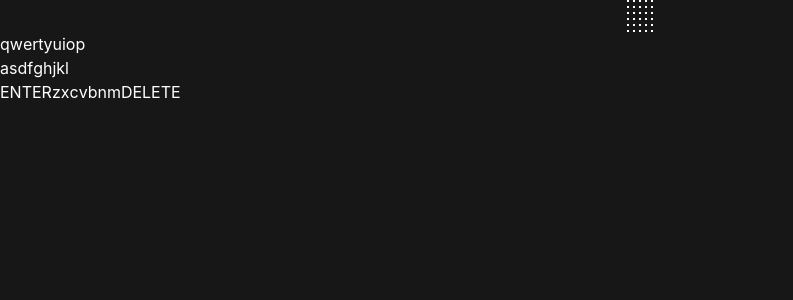
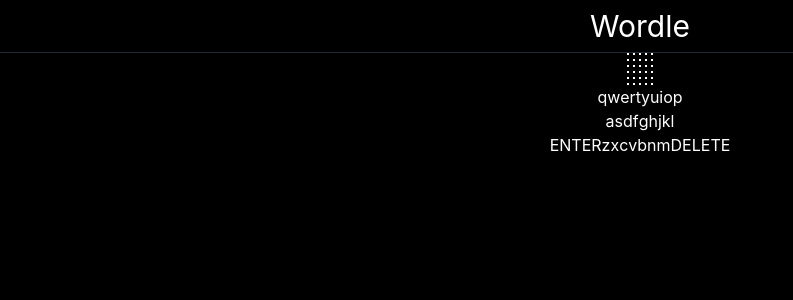
Before and after one commit to TutusBOT/wordle-clone, a Next.js app: page / in a window 1280 px wide. Shown: the top 300 px of the page, without its empty margins (0-793 px from the left). Built offline with nearby package versions, Linux system fonts and the light colour scheme.

Commit message:
navbar, general styling

```diff
--- a/pages/components/Keyboard.tsx
+++ b/pages/components/Keyboard.tsx
@@ -7,17 +7,17 @@
 	const keyRow3 = ["z", "x", "c", "v", "b", "n", "m"];
 	return (
 		<div>
-			<div className="flex">
+			<div className="flex justify-center">
 				{keyRow1.map((key) => {
 					return <Key key={key} letter={key} />;
 				})}
 			</div>
-			<div className="flex">
+			<div className="flex justify-center">
 				{keyRow2.map((key) => {
 					return <Key key={key} letter={key} />;
 				})}
 			</div>
-			<div className="flex">
+			<div className="flex justify-center">
 				<Key letter={"ENTER"}></Key>
 				{keyRow3.map((key) => {
 					return <Key key={key} letter={key} />;
--- /dev/null
+++ b/pages/components/Navbar.tsx
@@ -0,0 +1,11 @@
+import React from "react";
+
+function Navbar() {
+	return (
+		<nav className=" w-full text-center text-white border-b border-gray-800 py-2 text-3xl">
+			Wordle
+		</nav>
+	);
+}
+
+export default Navbar;
--- a/pages/index.tsx
+++ b/pages/index.tsx
@@ -3,6 +3,7 @@
 import { createContext, useState } from "react";
 import Board from "./components/Board";
 import Keyboard from "./components/Keyboard";
+import Navbar from "./components/Navbar";
 import { defaultBoard } from "./components/WordsHelper";
 
 export const AppContext = createContext<any>(defaultBoard);
@@ -11,14 +12,14 @@
 	const [board, setBoard] = useState(defaultBoard);
 
 	return (
-		<div className=" bg-neutral-900 text-white h-screen">
+		<div className=" bg-black text-white h-screen">
 			<Head>
 				<title>Wordle clone</title>
 				{/* <meta name="description" content="Generated by create next app" /> */}
 				<link rel="icon" href="/favicon.ico" />
 			</Head>
-
-			<main>
+			<Navbar />
+			<main className="flex flex-col justify-center w-full">
 				<AppContext.Provider value={{ board, setBoard }}>
 					<Board />
 					<Keyboard />
```
